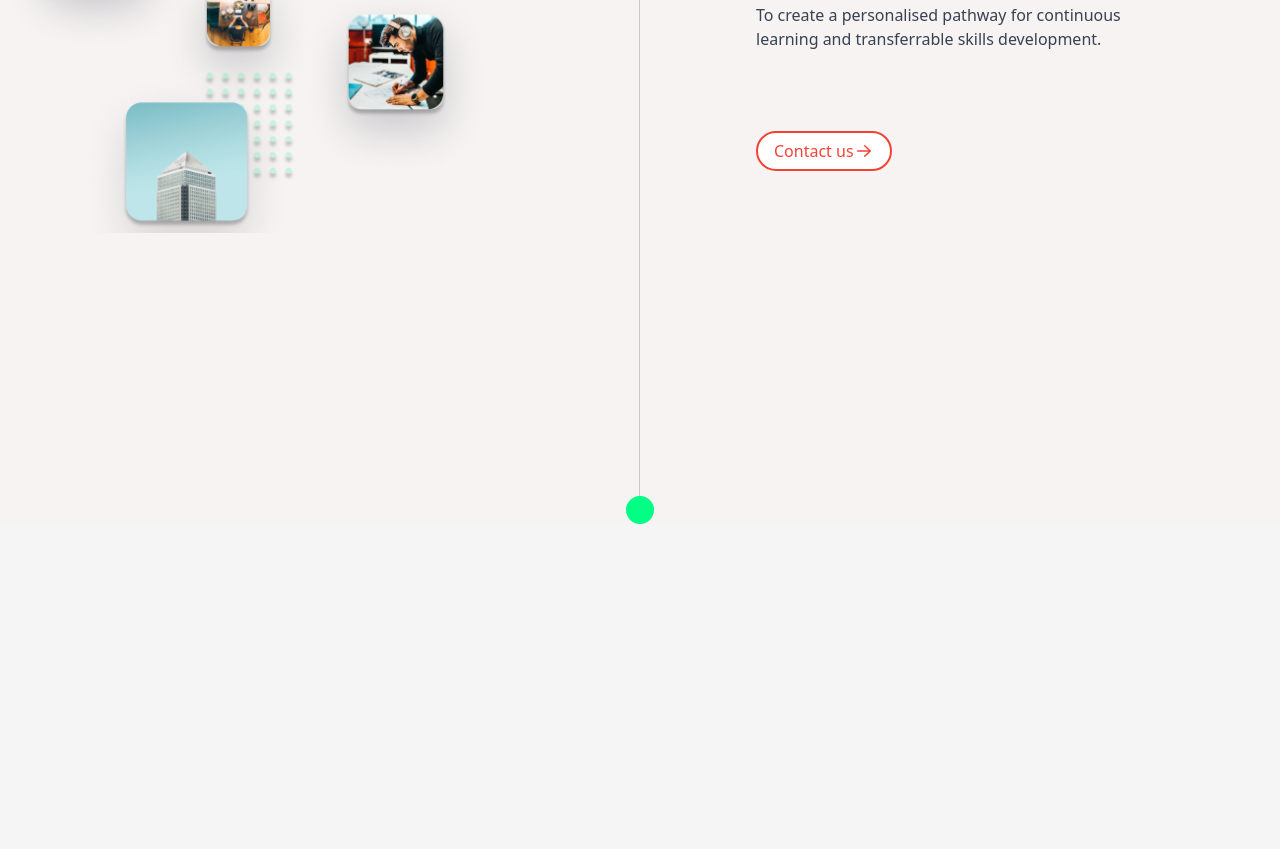
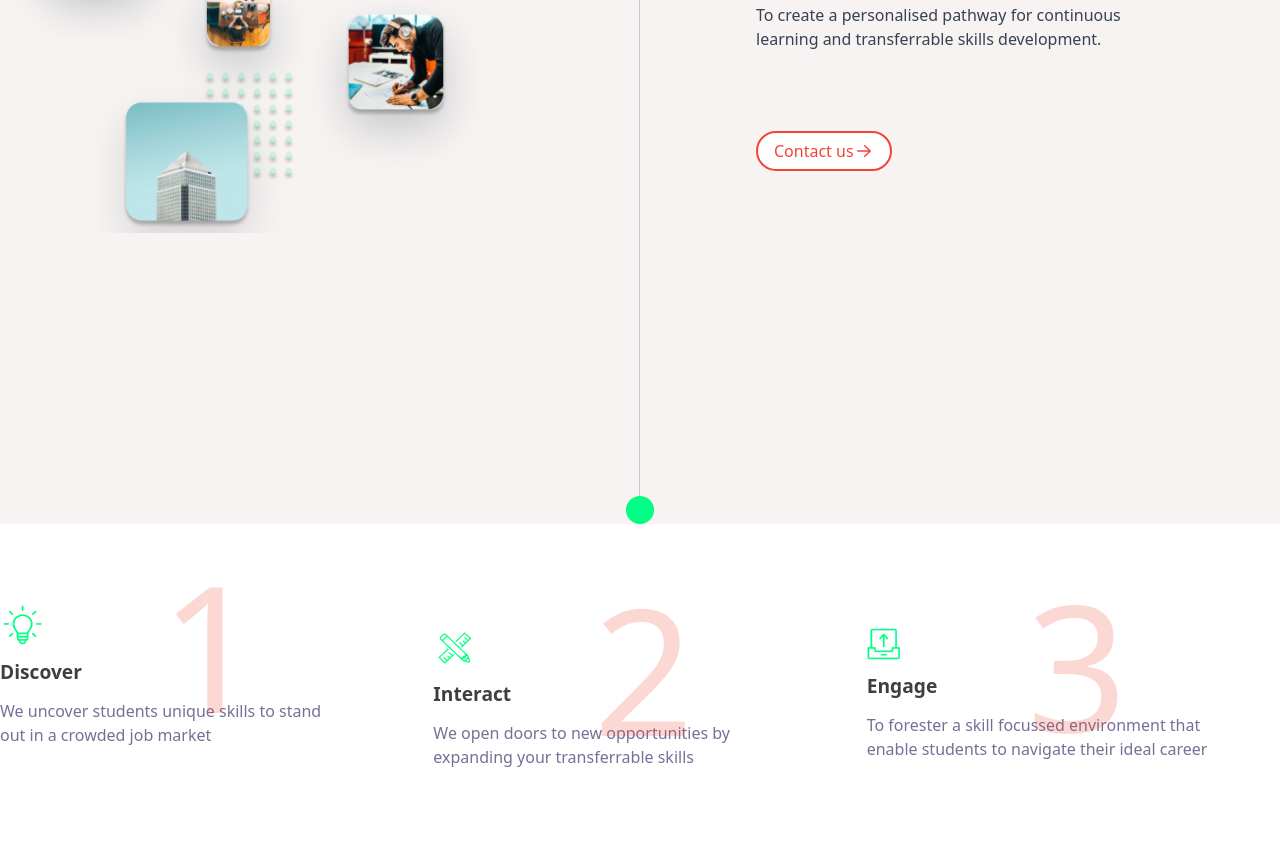
Before and after one commit to Jonayed-nasir/tailwind-assignment-2, a website built with Vite: page index.html in a window 1280 px wide. Shown: the part 2276-3125 px from the top of the page. Before the commit the page ends 2800 px from the top, so only its background shows below. Built offline with nearby package versions, Linux system fonts and the light colour scheme.

Commit message:
discover section

```diff
--- a/index.html
+++ b/index.html
@@ -165,6 +165,49 @@
         </div>
     </section>
 
+    <!-- ==discover section===================== -->
+    <section class="bg-white py-20">
+        <section class="discover-grid">
+            <div class="discover-span">
+                <div class="discover-hed">
+                    <div class="space-y-3">
+                        <img src="image/Frame.png" alt="">
+                        <h3 class="font-bold opacity-75 text-[1.2rem]">Discover</h3>
+                    </div>
+                    <h1 class="discover-h1">1</h1>
+                </div>
+                <p class="text-[#757095] pt-3">We uncover students unique skills to stand <br> out in a crowded job
+                    market</p>
+            </div>
+
+            <div class="discover-span">
+                <div class="discover-hed">
+                    <div class="space-y-3">
+                        <img src="image/Frame (1).png" alt="">
+                        <h3 class="font-bold opacity-75 text-[1.2rem]">Interact</h3>
+                    </div>
+                    <h1 class="discover-h1">2</h1>
+                </div>
+                <p class="text-[#757095] pt-3">We open doors to new opportunities by <br> expanding your transferrable
+                    skills
+                </p>
+            </div>
+
+            <div class="discover-span">
+                <div class="discover-hed">
+                    <div class="space-y-3">
+                        <img src="image/Group (1).png" alt="">
+                        <h3 class="font-bold opacity-75 text-[1.2rem]">Engage</h3>
+                    </div>
+                    <h1 class="discover-h1">3</h1>
+                </div>
+                <p class="text-[#757095] pt-3">To forester a skill focussed environment that <br> enable students to
+                    navigate
+                    their ideal career</p>
+            </div>
+        </section>
+    </section>
+
 </body>
 
 </html>
--- a/main.css
+++ b/main.css
@@ -74,4 +74,20 @@
     .mission-btn {
         @apply border-2 border-[#F44335] bg-white text-[#F44335] px-4 py-1.5 rounded-full hover:bg-[#F44335] hover:text-white transition duration-300 flex items-center space-x-2;
     }
+
+    .discover-grid {
+        @apply container mx-auto grid grid-cols-12 gap-5 space-y-6;
+    }
+
+    .discover-span {
+        @apply col-span-12 md:col-span-4 flex flex-col md:items-start text-center md:text-left items-center;
+    }
+
+    .discover-h1 {
+        @apply text-[11rem] absolute left-10 md:left-32 text-[#F44335] opacity-20;
+    }
+
+    .discover-hed {
+        @apply flex items-center space-x-8 relative;
+    }
 }
```
Also changed, not shown: image/Frame (1).png (added).
